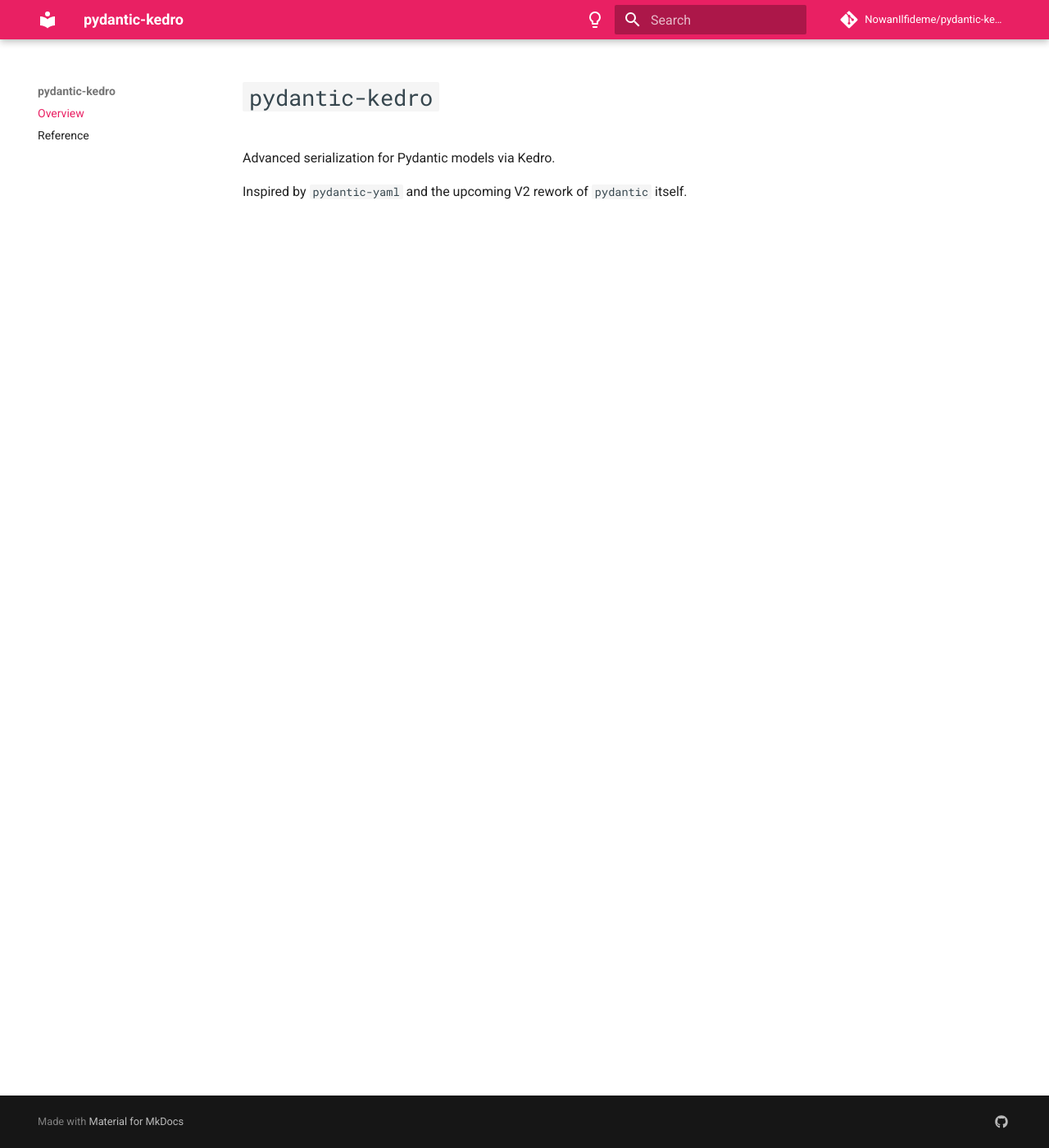
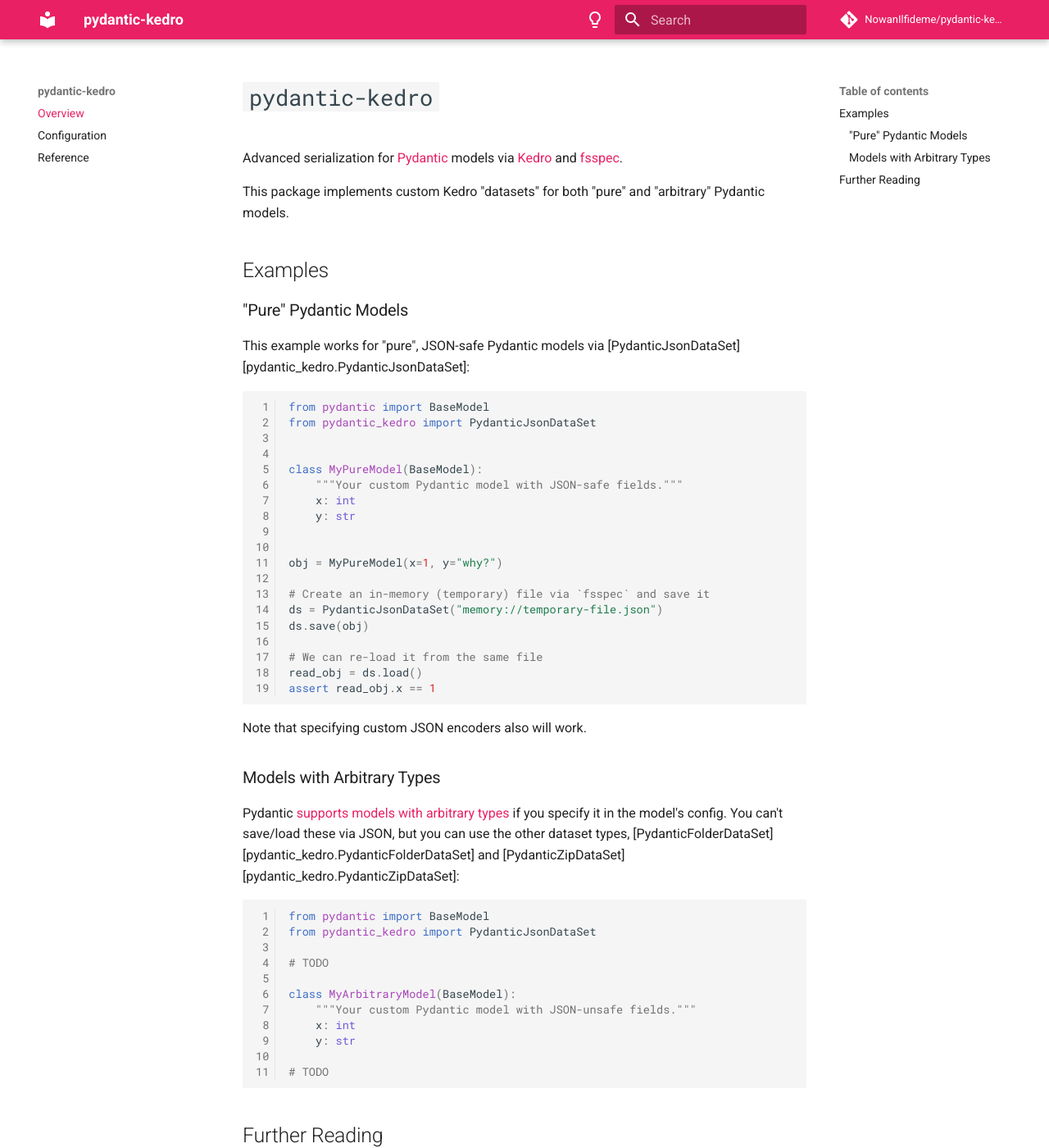
Before and after one commit to NowanIlfideme/pydantic-kedro, an MkDocs documentation site: the page built from docs/index.md, in a window 1280 px wide and 1400 px high. Shown: the whole window at 82% size. Built offline with MkDocs 1.6.1 and Material for MkDocs 9.7.7, drawn with Linux system fonts in a browser that asks for light colours; comment, search, counter and statistics services are not loaded; some of the changed text lies outside the part shown.

Commit message:
Updated docs and such.

````diff
--- a/docs/index.md
+++ b/docs/index.md
@@ -1,5 +1,67 @@
 # `pydantic-kedro`
 
-Advanced serialization for Pydantic models via Kedro.
+Advanced serialization for [Pydantic](https://docs.pydantic.dev/) models
+via [Kedro](https://kedro.readthedocs.io/en/stable/index.html) and
+[fsspec](https://filesystem-spec.readthedocs.io/en/latest/).
 
-Inspired by `pydantic-yaml` and the upcoming V2 rework of `pydantic` itself.
+This package implements custom Kedro "datasets" for both "pure" and "arbitrary"
+Pydantic models.
+
+## Examples
+
+### "Pure" Pydantic Models
+
+This example works for "pure", JSON-safe Pydantic models via
+[PydanticJsonDataSet][pydantic_kedro.PydanticJsonDataSet]:
+
+```python
+from pydantic import BaseModel
+from pydantic_kedro import PydanticJsonDataSet
+
+
+class MyPureModel(BaseModel):
+    """Your custom Pydantic model with JSON-safe fields."""
+    x: int
+    y: str
+
+
+obj = MyPureModel(x=1, y="why?")
+
+# Create an in-memory (temporary) file via `fsspec` and save it
+ds = PydanticJsonDataSet("memory://temporary-file.json")
+ds.save(obj)
+
+# We can re-load it from the same file
+read_obj = ds.load()
+assert read_obj.x == 1
+```
+
+Note that specifying custom JSON encoders also will work.
+
+### Models with Arbitrary Types
+
+Pydantic [supports models with arbitrary types](https://docs.pydantic.dev/usage/types/#arbitrary-types-allowed)
+if you specify it in the model's config.
+You can't save/load these via JSON, but you can use the other dataset types,
+[PydanticFolderDataSet][pydantic_kedro.PydanticFolderDataSet] and
+[PydanticZipDataSet][pydantic_kedro.PydanticZipDataSet]:
+
+```python
+from pydantic import BaseModel
+from pydantic_kedro import PydanticJsonDataSet
+
+# TODO
+
+class MyArbitraryModel(BaseModel):
+    """Your custom Pydantic model with JSON-unsafe fields."""
+    x: int
+    y: str
+
+# TODO
+```
+
+## Further Reading
+
+See the [configuration](configuration.md)...
+
+Check out the [API Reference](reference/index.md) for auto-generated docs.
--- a/mkdocs.yml
+++ b/mkdocs.yml
@@ -11,6 +11,7 @@
 
 nav:
   - Overview: index.md
+  - Configuration: configuration.md
   - Reference: reference/index.md
 
 theme:
@@ -36,9 +37,12 @@
   - search
   - autorefs
   - mkdocstrings:
+      enable_inventory: true
       handlers:
         python:
           paths: [src]
+          import: # https://mkdocstrings.github.io/usage/#cross-references-to-other-projects-inventories
+            - https://kedro.readthedocs.io/en/stable/objects.inv
           options:
             docstring_style: numpy
             show_root_heading: true
@@ -68,3 +72,9 @@
   social:
     - icon: fontawesome/brands/github
       link: https://github.com/NowanIlfideme/pydantic-kedro/
+
+# For live reloading, see https://www.mkdocs.org/user-guide/configuration/#live-reloading
+watch:
+  - mkdocs.yml
+  - docs
+  - src/pydantic_kedro
--- a/src/pydantic_kedro/__init__.py
+++ b/src/pydantic_kedro/__init__.py
@@ -1,4 +1,4 @@
-"""API re-export of all classes."""
+"""Kedro datasets for serializing Pydantic models."""
 
 __all__ = [
     "ArbModel",
````
Also changed, not shown: docs/configuration.md (added, +3 -0 lines), docs/reference/index.md (+0 -6 lines), 4 other files.
